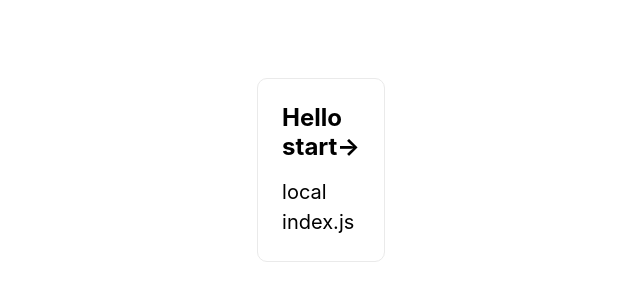
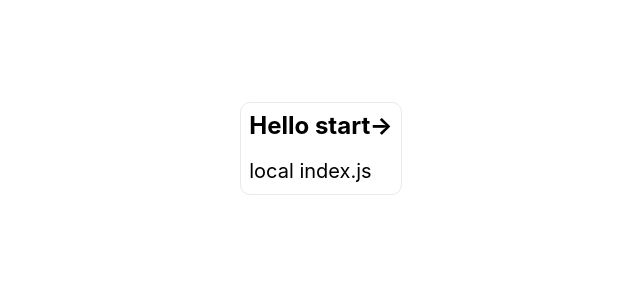
Before and after one commit to ZnakZorro/nextjs-zz1, a Next.js app: page /zorro in a window 1280 px wide. Shown: the part 254-554 px from the top of the page, without its empty margins (319-959 px from the left). Built offline with nearby package versions, Linux system fonts and the light colour scheme.

Commit message:
1 file modified

```diff
--- a/styles/Home.module.css
+++ b/styles/Home.module.css
@@ -8,7 +8,7 @@
 }
 
 .main {
-  padding: 5rem 0;
+  padding: 0.5rem 0;
   flex: 1;
   display: flex;
   flex-direction: column;
@@ -77,13 +77,13 @@
   justify-content: center;
   flex-wrap: wrap;
   max-width: 800px;
-  margin-top: 3rem;
+  margin-top: 0.3rem;
 }
 
 .card {
   margin: 1rem;
-  flex-basis: 45%;
-  padding: 1.5rem;
+  /*flex-basis: 45%;*/
+  padding: 0.5rem;
   text-align: left;
   color: inherit;
   text-decoration: none;
```
